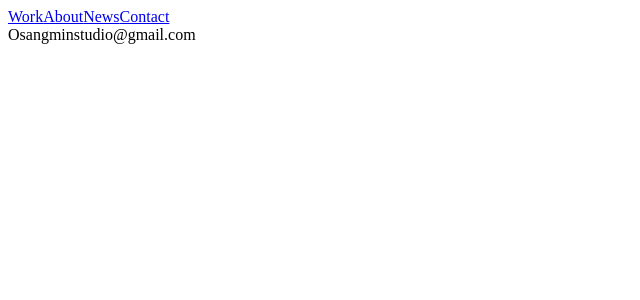
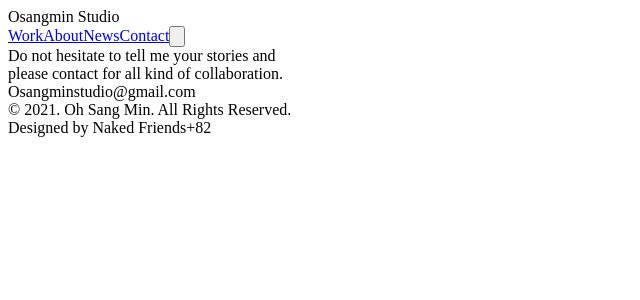
Before and after one commit to Naked-friends82/20210815_osang, a React (Create React App) app: page /#/contact in a window 1280 px wide. Shown: the top 300 px of the page, without its empty margins (0-640 px from the left). Built offline with nearby package versions, Linux system fonts and the light colour scheme.

Commit message:
fill the routes only html

```diff
--- a/src/components/App.js
+++ b/src/components/App.js
@@ -5,16 +5,13 @@
 function App() {
   return (
     <main className="App">
-      <section className="section_1">
-
-      </section>
-      <section className="section_2">
         <AppRouter />
-      </section>
       <footer>
-        Osangminstudio@gmail.com
+        <div>
+          © 2021. Oh Sang Min. All Rights Reserved.
+        </div>
+        <div>Designed by Naked Friends+82</div>
       </footer>
-
     </main>
   );
 }
--- a/src/components/AppRouter.js
+++ b/src/components/AppRouter.js
@@ -11,8 +11,8 @@
 
 return (
   <Router>
+    <Navig />
     <Switch>
-      <Navig />
       <Route exact path="/">
         <Work />
       </Route>
--- /dev/null
+++ b/src/components/Butterfly.js
@@ -0,0 +1,13 @@
+import React from 'react';
+import tpIndex from '../asset/tp_index.jpg';
+
+const Butterfly = () => {
+  return(
+    <div className="project">
+      <img className="tpIndex" src={tpIndex} alt="Butterfly Index"/>
+      <h1>Butterfly</h1>
+  </div>
+  )
+}
+
+export default Butterfly;
--- a/src/components/Navig.js
+++ b/src/components/Navig.js
@@ -4,15 +4,21 @@
 
 const Navig = () => {
   return(
-    <nav className="nav">
-        <Link className="link" to="/">Work</Link>
+    <header className="navBox">
+    <div className="navBox_1">
+      Osangmin Studio
+    </div>
+      <nav className="navBox_2">
+          <Link className="link" to="/">Work</Link>
 
-        <Link className="link" to="/about">About</Link>
+          <Link className="link" to="/about">About</Link>
 
-        <Link className="link" to="/news">News</Link>
+          <Link className="link" to="/news">News</Link>
 
-        <Link className="link" to="/contact">Contact</Link>
-    </nav>
+          <Link className="link" to="/contact">Contact</Link>
+          <button><img/></button>
+      </nav>
+    </header>
   )
 }
 
--- /dev/null
+++ b/src/components/Papa.js
@@ -0,0 +1,13 @@
+import React from 'react';
+import tpIndex from '../asset/tp_index.jpg';
+
+const Papa = () => {
+  return(
+    <div className="project">
+      <img className="tpIndex" src={tpIndex} alt="Papa Index"/>
+      <h1>PAPA</h1>
+  </div>
+  )
+}
+
+export default Papa;
--- /dev/null
+++ b/src/components/ThanksPressure.js
@@ -0,0 +1,13 @@
+import React from 'react';
+import tpIndex from '../asset/tp_index.jpg';
+
+const ThanksPressure = () => {
+  return(
+    <div className="project">
+      <img className="tpIndex" src={tpIndex} alt="Thankspressure Index"/>
+      <h1>Thankspressure</h1>
+  </div>
+  )
+}
+
+export default ThanksPressure;
--- a/src/routes/About.js
+++ b/src/routes/About.js
@@ -1,10 +1,23 @@
 import React from 'react';
+import profileImg from '../asset/profile.jpg';
 
 const About = () => {
   return(
-    <div>
-      This is About
-    </div>
+    <section className="section_about">
+      <div className="section_about__profile">
+        <img src={profileImg} alt="profile Osangmin" />
+        <h2>SANGMIN OH (Born 1994, Kr)</h2>
+        <p>2017~ Design Academy Eindhoven (NL) - Public and Private</p>
+      </div>
+      <div className="section_about__description">
+        <p>
+        Osangmin Studio is an art and design studio established in 2021 by Sangmain Oh based in Nedtherlands and Lorea. He is influenced by sculptural crafts, color of explored materials and architectural elements.
+        </p>
+        <p>
+          The studio focuses on observing trivial and small empty spaces, aside from spaces that are displayed amongst people's daily hectic movements. "I want to fill up those brief, empty spaces. They can be filled up with emotional or visual storis or even with new realizations."
+        </p>
+      </div>
+    </section>
   )
 }
 
--- a/src/routes/Contact.js
+++ b/src/routes/Contact.js
@@ -2,9 +2,13 @@
 
 const Contact = () => {
   return(
-    <div>
-      This is contact
-    </div>
+    <section className="section_contact">
+      Do not hesitate to tell me your stories and <br />
+      please contact for all kind of collaboration.
+      <div>
+      Osangminstudio@gmail.com
+      </div>
+    </section>
   )
 }
 
--- a/src/routes/News.js
+++ b/src/routes/News.js
@@ -3,7 +3,7 @@
 const News = () => {
   return(
     <div>
-      This is News
+      Empty
     </div>
   )
 }
--- a/src/routes/Work.js
+++ b/src/routes/Work.js
@@ -1,10 +1,17 @@
 import React from 'react';
-import tpIndex from '../asset/tp_index.jpg';
+import ThanksPressure from '../components/ThanksPressure';
+import Papa from '../components/Papa';
+import Butterfly from '../components/Butterfly';
+
 
 const Work = () => {
   return(
     <section className="section_work">
-
+      <div className="section_work__projectReck">
+        <ThanksPressure />
+        <Papa />
+        <Butterfly />
+      </div>
     </section>
   )
 };
--- a/src/style/web/univ.css
+++ b/src/style/web/univ.css
@@ -0,0 +1,3 @@
+.tpIndex {
+  width: 200px;
+}
```
Also changed, not shown: src/asset/profile.jpg (added).
